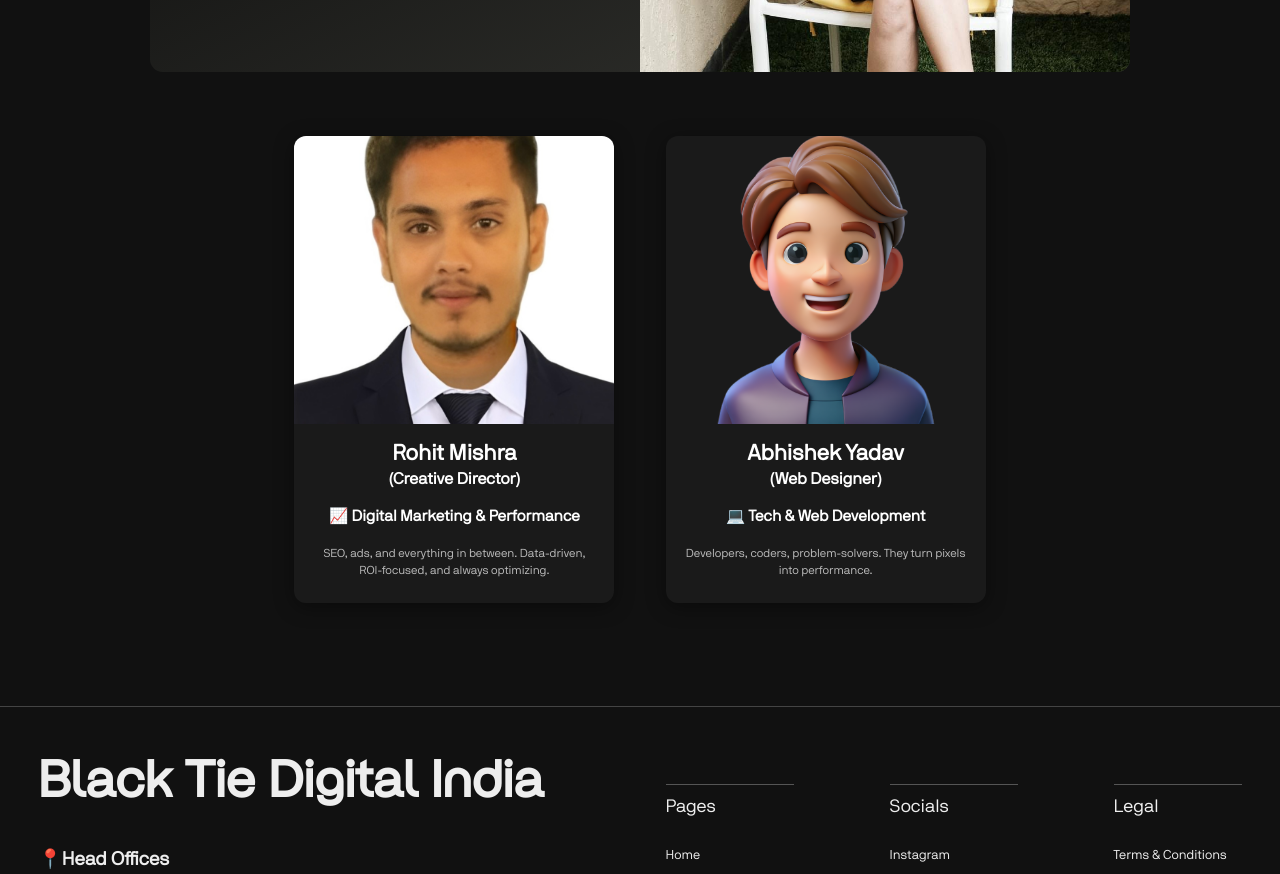
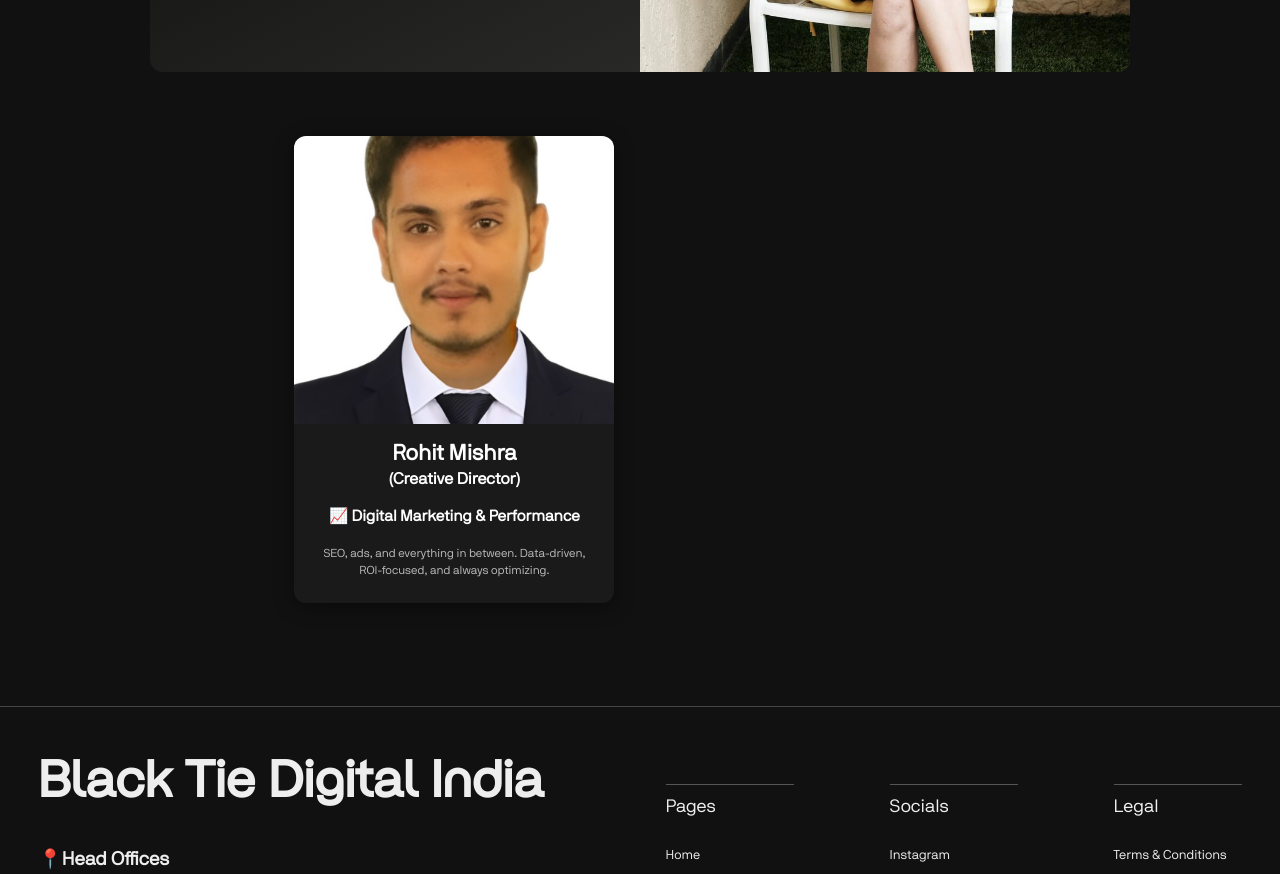
Before and after one commit to Abhishek-Yadav17/BlackTieDigitalIndia, a React (Vite) app in the folder black-tie-digital-front/: page /team in a window 1280 px wide. Shown: the part 1360-2234 px from the top of the page. Built offline with nearby package versions, Linux system fonts and the light colour scheme.

Commit message:
updated team page

```diff
--- a/black-tie-digital-front/src/components/Teams.jsx
+++ b/black-tie-digital-front/src/components/Teams.jsx
@@ -135,14 +135,7 @@ const Teams = () => {
             image: 'card1.jpg',
             task: '📈 Digital Marketing & Performance',
             description: 'SEO, ads, and everything in between. Data-driven, ROI-focused, and always optimizing.'
-        },
-        {
-            name: 'Abhishek Yadav',
-            section: '(Web Designer)',
-            image: '/avatar.webp',
-            task: '💻 Tech & Web Development',
-            description: 'Developers, coders, problem-solvers. They turn pixels into performance.'
-        },
+        }
     ];
 
     return (
```
